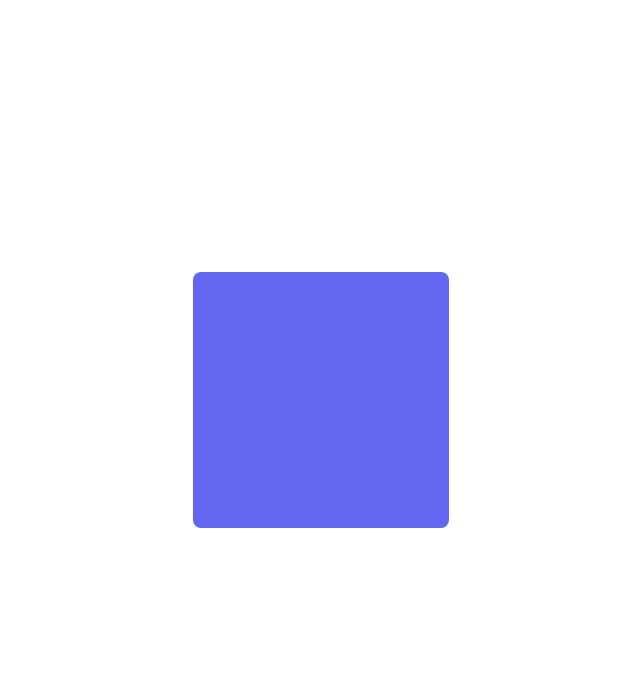
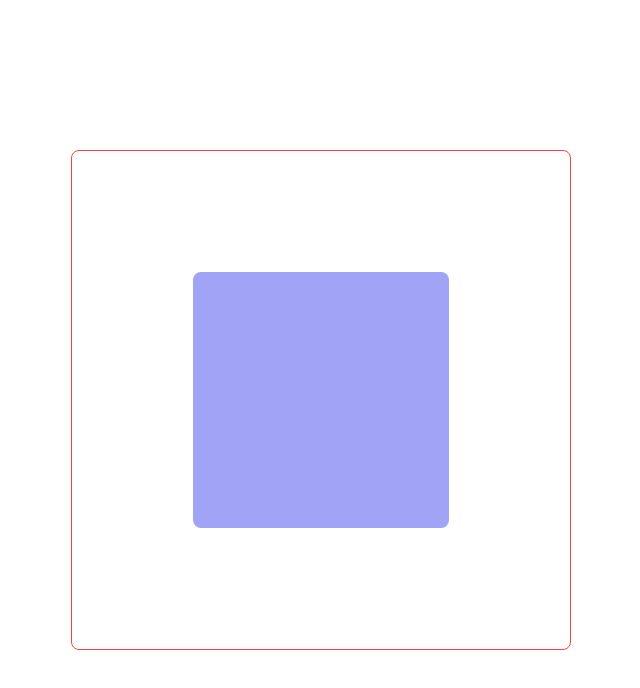
Before and after one commit to AM-Raju/frontend-missions, a React (Vite) app in the folder 00. Mission 6/Module_F7/frammer-motion/: page / in a window 1280 px wide. Shown: the top 688 px of the page, without its empty margins (319-959 px from the left). Built offline with nearby package versions, Linux system fonts and the light colour scheme.

Commit message:
Module F7.4 done

```diff
--- a/00. Mission 6/Module_F7/frammer-motion/src/main.tsx
+++ b/00. Mission 6/Module_F7/frammer-motion/src/main.tsx
@@ -4,11 +4,13 @@ import "./index.css";
 // import MotionElement from "./pages/MotionElement.tsx";
 import VariantAndStagger from "./pages/VariantAndStagger.tsx";
 import Gesture from "./pages/Gesture.tsx";
+import GestureDrug from "./pages/GestureDrug.tsx";
 
 ReactDOM.createRoot(document.getElementById("root")!).render(
   <React.StrictMode>
     {/* <MotionElement></MotionElement> */}
     {/* <VariantAndStagger></VariantAndStagger> */}
-    <Gesture></Gesture>
+    {/* <Gesture></Gesture> */}
+    <GestureDrug></GestureDrug>
   </React.StrictMode>
 );
--- /dev/null
+++ b/00. Mission 6/Module_F7/frammer-motion/src/pages/GestureDrug.tsx
@@ -0,0 +1,48 @@
+import React, { useRef } from "react";
+import { motion } from "framer-motion";
+
+const parent = {
+  hidden: { opacity: 0, scale: 0.9 },
+  visible: {
+    opacity: 0.6,
+    scale: 1,
+    transition: {
+      ease: "easeInOut",
+      duration: 1.5,
+    },
+  },
+  hover: {
+    opacity: 1,
+  },
+};
+
+const GestureDrug = () => {
+  const parentRef = useRef(null);
+
+  return (
+    <div className="flex justify-center items-center h-screen">
+      <div
+        ref={parentRef}
+        className="border border-red-500 size-[500px] rounded-lg flex items-center justify-center"
+      >
+        <motion.div
+          className="size-64 bg-indigo-500 rounded-lg flex flex-wrap gap-5 p-5 justify-center items-center"
+          variants={parent}
+          initial="hidden"
+          animate="visible"
+          whileHover="hover"
+          drag
+          dragSnapToOrigin={true}
+          dragElastic={0.5}
+          dragConstraints={parentRef}
+          whileDrag={{
+            scale: 1.1,
+            boxShadow: "0 10px 10px #000",
+          }}
+        ></motion.div>
+      </div>
+    </div>
+  );
+};
+
+export default GestureDrug;
```
